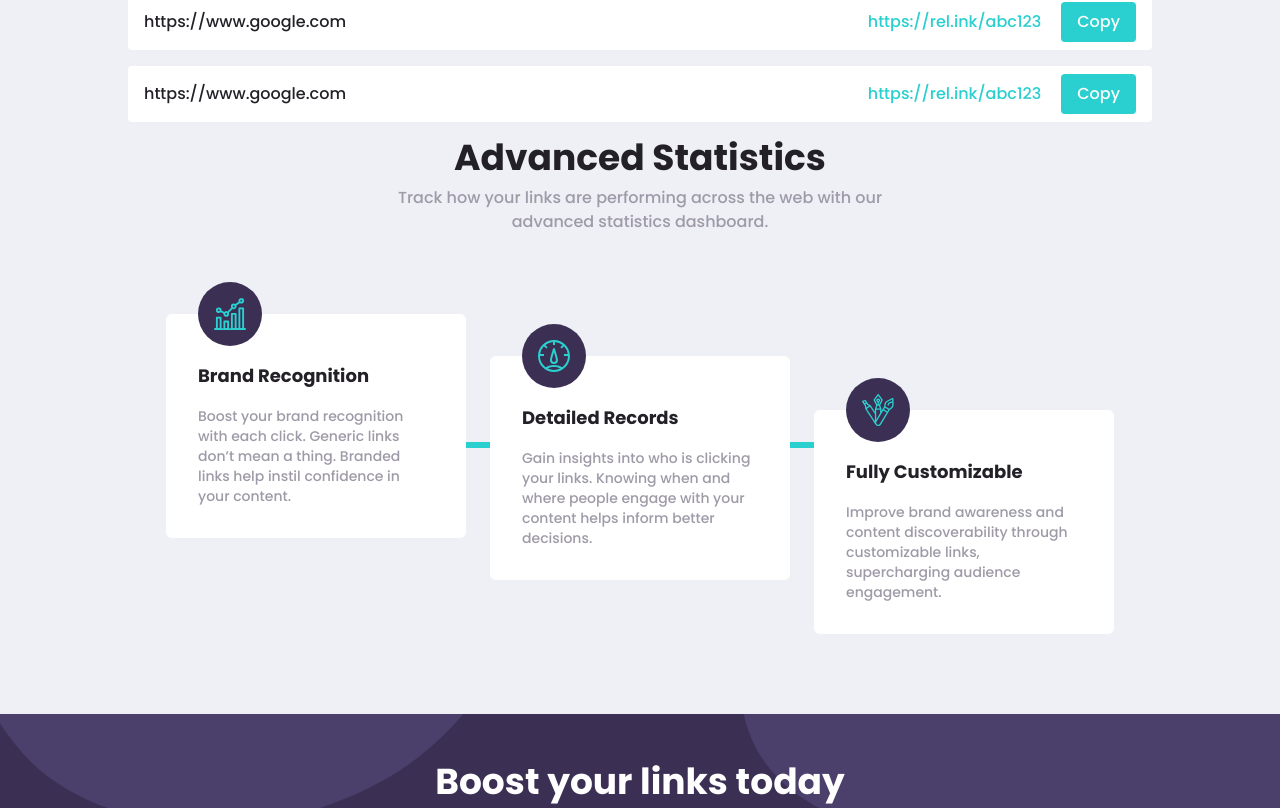
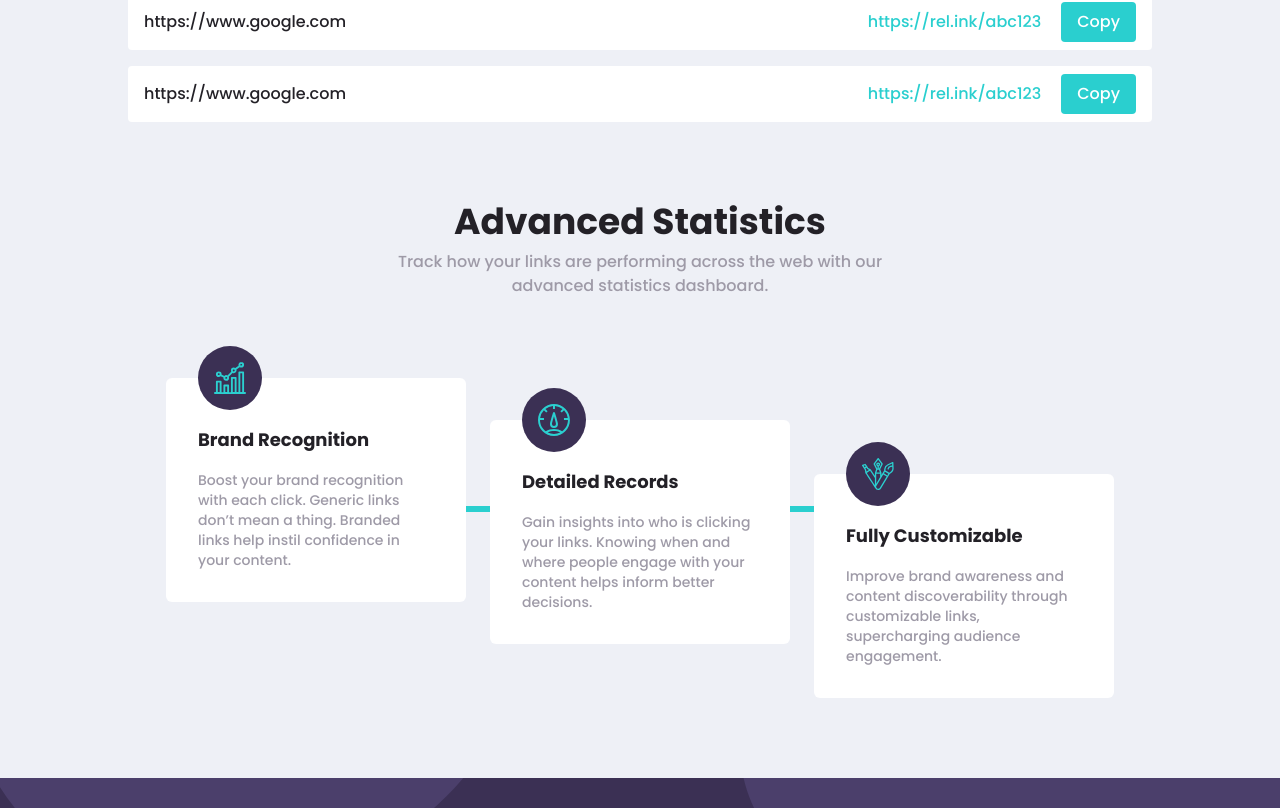
Before and after one commit to coderSuresh/url-shortener, a Next.js app: page / in a window 1280 px wide. Shown: the part 812-1620 px from the top of the page. Built offline with nearby package versions, Linux system fonts and the light colour scheme.

Commit message:
fix: add margin to feature content

```diff
--- a/components/Features/Features.tsx
+++ b/components/Features/Features.tsx
@@ -6,7 +6,7 @@ const Features = () => {
         <section className="feature bg-light-gray mt-28">
             <Shorten />
 
-            <div className="feature-content lg:px-32 md:px-16 px-5">
+            <div className="feature-content lg:px-32 md:px-16 px-5 mt-20">
                 <div className="text-center w-full max-w-[500px] mx-auto">
                     <h2 className='md:text-4xl text-2xl font-bold'>Advanced Statistics</h2>
                     <p className="text-grayish-violet mt-2">
```
